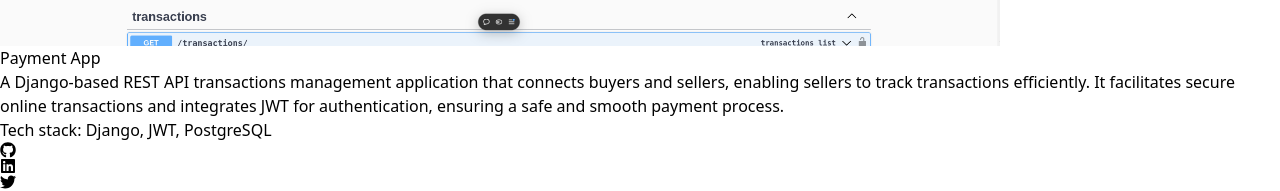
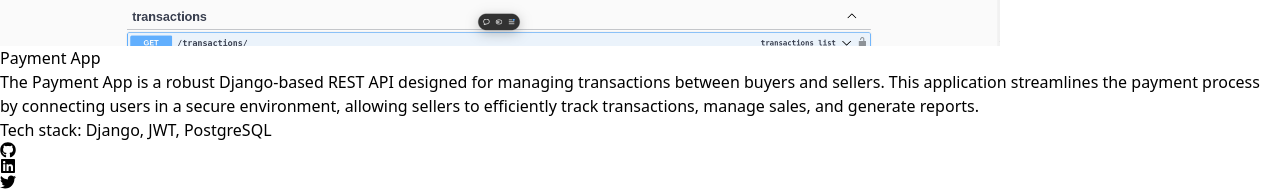
Before and after one commit to brianhilsden/portfolio, a Next.js app: page /projects in a window 1280 px wide. Shown: the part 5138-5329 px from the top of the page. Built offline with nearby package versions, Linux system fonts and the light colour scheme.

Commit message:
added firebase to skills

```diff
--- a/src/app/about/aboutClient.js
+++ b/src/app/about/aboutClient.js
@@ -10,6 +10,7 @@ import {
   SiPython,
   SiDjango,
   SiFlask,
+  SiFirebase,
 } from "react-icons/si";
 
 const skills = [
@@ -30,6 +31,7 @@ const skills = [
   { name: "Python", icon: <SiPython className="text-blue-400 text-3xl" /> },
   { name: "Django", icon: <SiDjango className="text-green-400 text-3xl" /> },
   { name: "Flask", icon: <SiFlask className="text-gray-500 text-3xl" /> },
+  { name: "Firebase", icon: <SiFirebase className="text-gray-500 text-3xl" /> },
 ];
 
 export default function About() {
--- a/src/app/projects/projectsClient.js
+++ b/src/app/projects/projectsClient.js
@@ -63,7 +63,7 @@ const projects = [
   {
     title: "Payment App",
     description:
-      "A Django-based REST API transactions management application that connects buyers and sellers, enabling sellers to track transactions efficiently. It facilitates secure online transactions and integrates JWT for authentication, ensuring a safe and smooth payment process.",
+    "The Payment App is a robust Django-based REST API designed for managing transactions between buyers and sellers. This application streamlines the payment process by connecting users in a secure environment, allowing sellers to efficiently track transactions, manage sales, and generate reports.",
     imageUrl: "/images/paymentApp.png",
     link: "https://payment-app-psi-seven.vercel.app/api/docs/swagger/",
     tech_stack: "Django, JWT, PostgreSQL"
```
